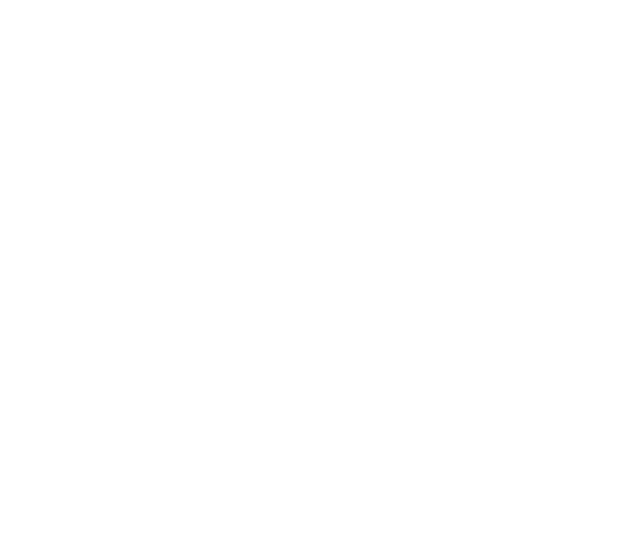
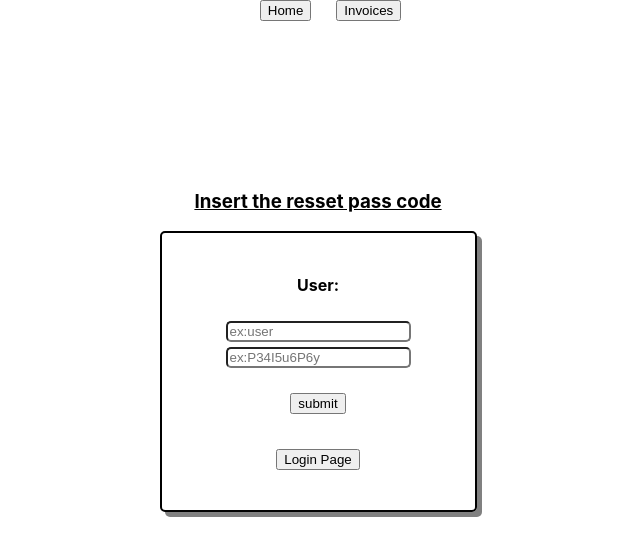
Before and after one commit to ArTuR00232/InvoiceMenagement, a React (Create React App) app in the folder FrontEnd/invoicemenagement/: page /ForgotPass in a window 1280 px wide. Before the commit this address had no page. Shown: the top 556 px of the page, without its empty margins (322-962 px from the left). Built offline with nearby package versions, Linux system fonts and the light colour scheme; no server answers.

Commit message:
forgot pass page

```diff
--- /dev/null
+++ b/FrontEnd/invoicemenagement/src/Components/FogotPass.js
@@ -0,0 +1,149 @@
+import { React, useEffect, useState }  from "react";
+import Menu from "./MenuHeader";
+import  { useNavigate } from 'react-router-dom'
+
+export function Certify(){
+    const [pass, setPass] = useState({
+        pw:'',
+        repeatpw:'',
+    })
+    const [code, setCode] = useState({
+        user:'',
+        CodeR:'',
+    })
+    const [modal, setModal] = useState(false)
+    const [isTrue, setIsTrue] = useState(false)
+    const nav = useNavigate()
+    const toggleCloseModal = () => {
+        setModal(!modal)
+        if(modal){
+            document.body.classList.add('active-modal')
+        }
+        else{
+            document.body.classList.remove('active-modal')
+        }
+    }
+
+    useEffect(()=>{
+        fetchCode()
+    }, [code.CodeR])
+    function HanddlePass(e){
+        const {name, value} = e.target
+        setPass(prevState =>({
+            ...prevState,
+            [name]:value,
+        }))
+    }
+    function HandleCode(e){
+        const {name, value} = e.target
+        setCode(prevState =>({
+            ...prevState,
+            [name]:value,
+        }))
+    }
+    function loginpage(){
+        nav('/login')
+    }
+    const submit = (e)=>{
+        e.preventDefault();
+        if(code.CodeR === '' || code.user === ''){
+            alert('Insert the info to reset the password')
+        }
+        else{
+            if(isTrue[0] == false){
+                alert('Wrong credentials')
+            }
+            if(isTrue[0] == true){
+                toggleCloseModal()
+            }
+        }
+    }
+    function fetchCode(){
+        fetch('/API/code/'+code.CodeR+'+'+code.user)
+        .then(Response => Response.json())
+        .then(isTrue => {setIsTrue(isTrue)})
+        .catch(e => console.log('fetch error: ',e) )
+    }
+    function submitpass(){
+        if(pass.pw != pass.repeatpw){
+            alert('the passwords are not the same!')
+        }
+        if(pass.pw == pass.repeatpw &&pass.pw != ''){
+            fetchpass()
+        }
+    }
+    function fetchpass(){
+        var url = '/API/User/update/'+code.user+'+'+pass.pw+'+'+code.CodeR
+        fetch(url,{
+            method:'POST',
+            headers:{
+                'content-Type':'application/Json',
+            }
+        })
+        .then(Response=>Response.json())
+        .then(alert('password updated'))
+        .then(nav('/login'))
+        .catch(error=>console.log('fetch error was ocorred: ', error))
+    }
+    return(
+        <div>
+            <div>
+                <Menu/>
+            </div>
+            <div className ='codeButton'>
+                <div className ='log_title'>
+                    <h3>
+                        Insert the resset pass code
+                    </h3>
+               </div>
+               <form className='form_box'>
+                    <div className='content_form'>
+                        <div>
+                            <div className='form_centralize'>
+                                <h4>User:</h4>
+                            </div>
+                            <div className='form_centralize'>
+                                <input className='input' placeholder = 'ex:user' name='user' value = {code.user} onChange={HandleCode}></input>
+                            </div>
+                        </div>
+                        <div className=''>
+                            <div className='form_centralize'>
+                                <input className='input' placeholder='ex:P34I5u6P6y' name ='CodeR' value = {code.CodeR} onChange={HandleCode}></input>
+                            </div>
+                        </div>
+                        <div className='form_submit'>
+                            <button className='button' type ='button' onClick={submit}>submit</button>
+                        </div>
+                        <div className='form_submit'>
+                            <button className='button' type='button' onClick={loginpage}>Login Page</button>
+                        </div>
+                    </div>
+               </form>
+               {modal&&(
+                    <div className='modal-box'>
+                        <div className='overlay'>
+                            <div className='update-content'>
+                                <div className='title_gen'>
+                                    <h2>
+                                       Set yout new password
+                                    </h2>
+                                </div>
+                                <div className='form_centralize'>
+                                    <input placeholder='pass' name='pw' value ={pass.pw} onChange={HanddlePass} type='password'></input>
+                                </div>
+                                <div className='form_centralize'>
+                                    <input placeholder='pass' name='repeatpw' value ={pass.repeatpw} onChange={HanddlePass} type='password'></input>
+                                </div>
+                                <div className='form_submit'>
+                                    <button className='button' type ='button' onClick={submitpass}>submit</button>
+                                </div>
+                                <button className='close-modal' onClick={toggleCloseModal}>X</button>
+                            </div>
+                        </div>
+                    </div>
+               )}
+            </div>
+        </div>
+    )
+}
+export default Certify;
--- a/FrontEnd/invoicemenagement/src/Components/Routes.js
+++ b/FrontEnd/invoicemenagement/src/Components/Routes.js
@@ -5,6 +5,7 @@ import Invoices from "./Invoices";
 import LoginPage from "./LoguinPage.js";
 import UserPage from "./UserP.js";
 import SingUpPage from "./singUp.js";
+import Certify from "./FogotPass.js";
 
 export const Routies = () =>{
     return (
@@ -15,6 +16,7 @@ export const Routies = () =>{
                 <Route Component={LoginPage} path="/login"/>
                 <Route Component={UserPage} path = "/UserPage"/>
                 <Route Component={SingUpPage} path="/Singup"/>
+                <Route Component={Certify} path="/ForgotPass"/>
             </Routes>
         </BrowserRouter>
     )
```
Also changed, not shown: 1 other file (tests, documents, lock files or other folders).
